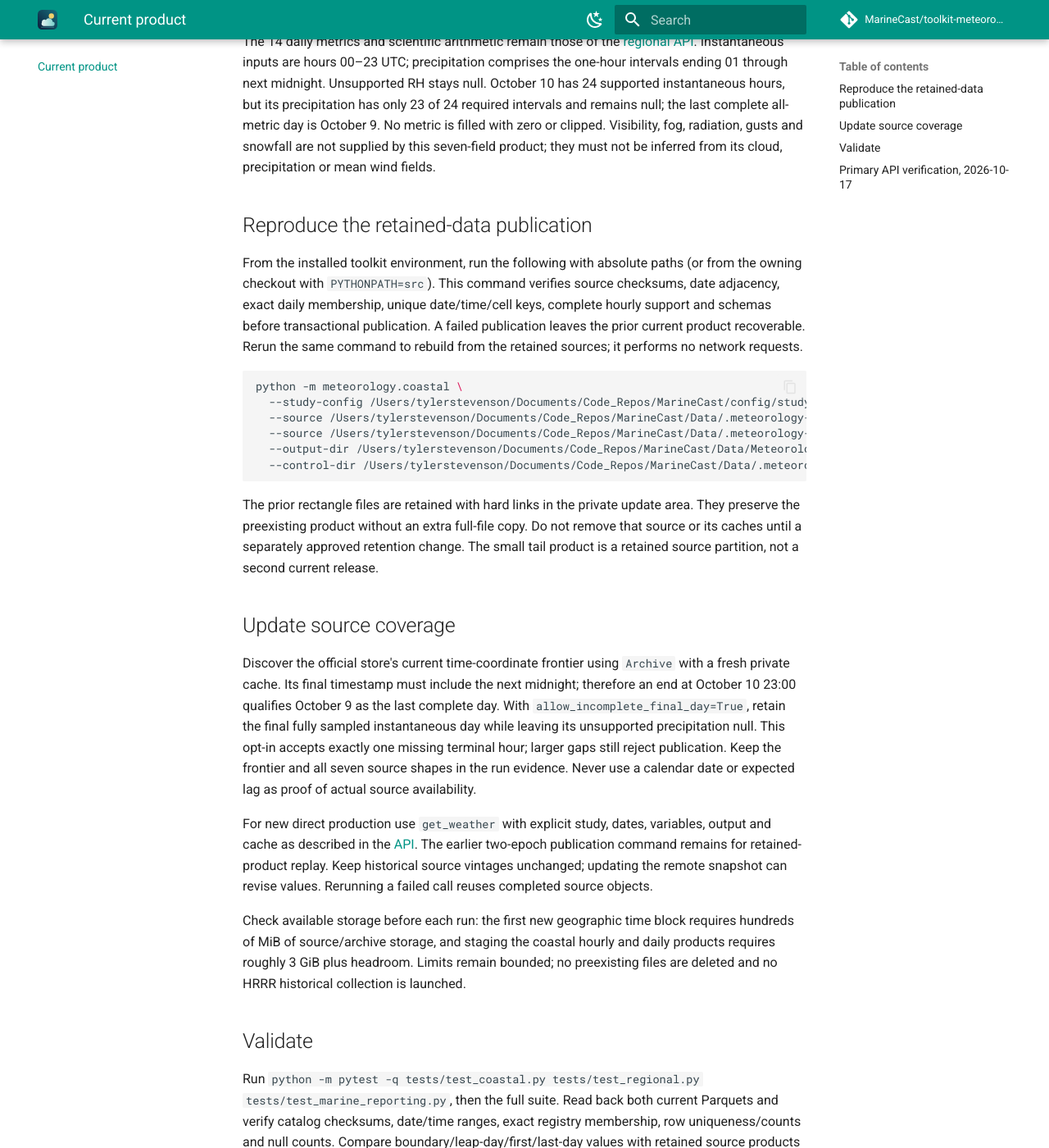
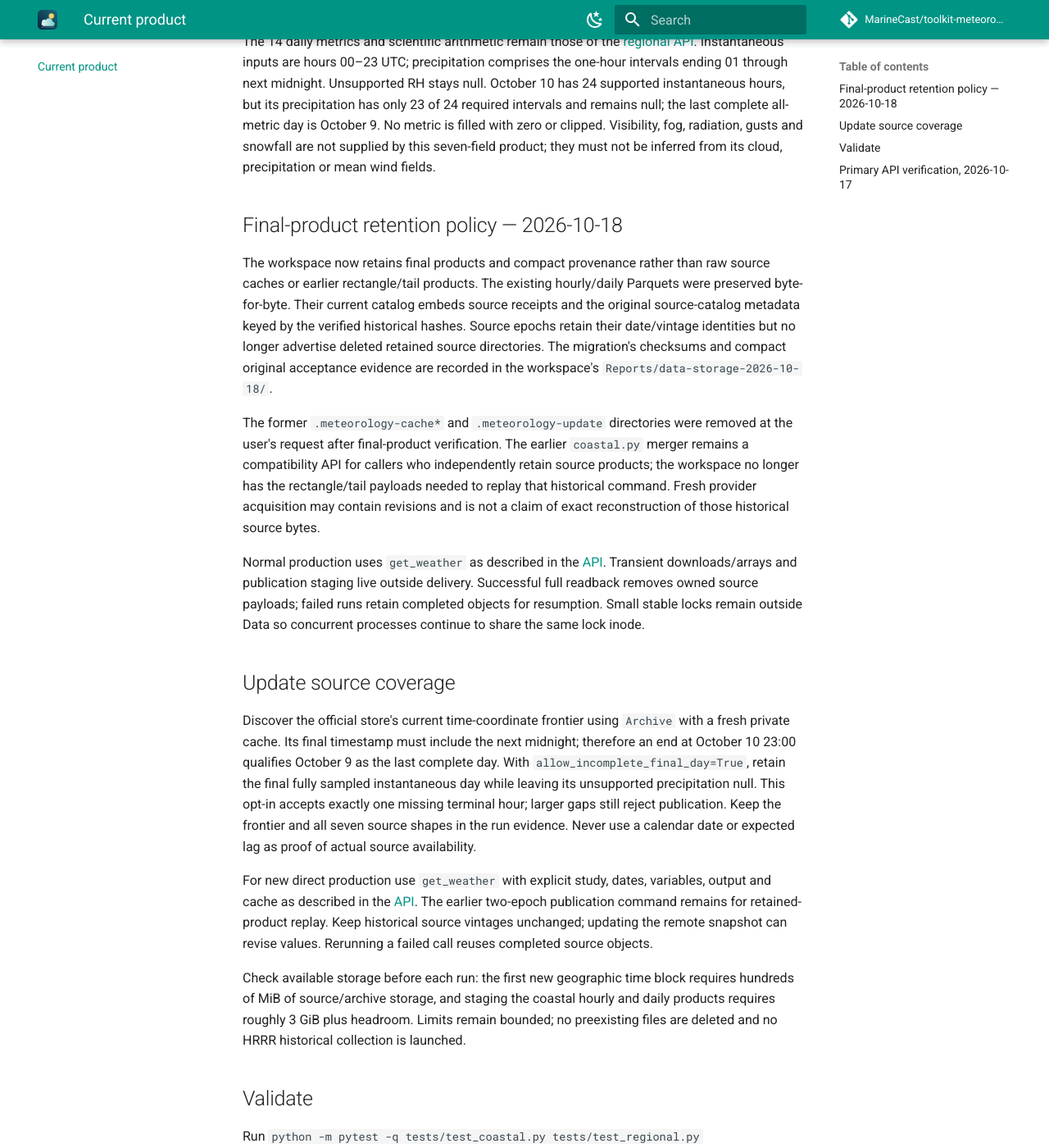
Before and after one commit to MarineCast/toolkit-meteorology, an MkDocs documentation site: the page built from docs/coastal-product.md, in a window 1280 px wide and 1400 px high, scrolled down 529 px. Shown: the whole window at 82% size. Built offline with MkDocs 1.6.1 and Material for MkDocs 9.7.7, drawn with Linux system fonts in a browser that asks for light colours; comment, search, counter and statistics services are not loaded; some of the changed text lies outside the part shown.

Commit message:
Keep weather publication staging and owned sources outside delivery

````diff
--- a/docs/coastal-product.md
+++ b/docs/coastal-product.md
@@ -24,28 +24,28 @@ complete all-metric day is October 9. No metric is filled with zero or clipped.
 fog, radiation, gusts and snowfall are not supplied by this seven-field product;
 they must not be inferred from its cloud, precipitation or mean wind fields.
 
-## Reproduce the retained-data publication
+## Final-product retention policy — 2026-10-18
 
-From the installed toolkit environment, run the following with absolute paths
-(or from the owning checkout with `PYTHONPATH=src`). This command verifies source
-checksums, date adjacency, exact daily membership, unique date/time/cell keys,
-complete hourly support and schemas before transactional publication. A failed
-publication leaves the prior current product recoverable. Rerun the same command
-to rebuild from the retained sources; it performs no network requests.
+The workspace now retains final products and compact provenance rather than raw
+source caches or earlier rectangle/tail products. The existing hourly/daily Parquets
+were preserved byte-for-byte. Their current catalog embeds source receipts and the
+original source-catalog metadata keyed by the verified historical hashes. Source
+epochs retain their date/vintage identities but no longer advertise deleted retained
+source directories. The migration's checksums and compact original acceptance evidence
+are recorded in the workspace's `Reports/data-storage-2026-10-18/`.
 
-```sh
-python -m meteorology.coastal \
-  --study-config /Users/tylerstevenson/Documents/Code_Repos/MarineCast/config/study.v1.json \
-  --source /Users/tylerstevenson/Documents/Code_Repos/MarineCast/Data/.meteorology-update/retained-rectangle-20261015 \
-  --source /Users/tylerstevenson/Documents/Code_Repos/MarineCast/Data/.meteorology-update/tail \
-  --output-dir /Users/tylerstevenson/Documents/Code_Repos/MarineCast/Data/Meteorology \
-  --control-dir /Users/tylerstevenson/Documents/Code_Repos/MarineCast/Data/.meteorology-coastal-publication
-```
+The former `.meteorology-cache*` and `.meteorology-update` directories were removed
+at the user's request after final-product verification. The earlier `coastal.py`
+merger remains a compatibility API for callers who independently retain source
+products; the workspace no longer has the rectangle/tail payloads needed to replay
+that historical command. Fresh provider acquisition may contain revisions and is
+not a claim of exact reconstruction of those historical source bytes.
 
-The prior rectangle files are retained with hard links in the private update area.
-They preserve the preexisting product without an extra full-file copy. Do not
-remove that source or its caches until a separately approved retention change.
-The small tail product is a retained source partition, not a second current release.
+Normal production uses `get_weather` as described in the [API](regional-api.md).
+Transient downloads/arrays and publication staging live outside delivery. Successful
+full readback removes owned source payloads; failed runs retain completed objects for
+resumption. Small stable locks remain outside Data so concurrent processes continue
+to share the same lock inode.
 
 ## Update source coverage
 
@@ -80,30 +80,15 @@ aggregates from hourly inputs. Requested future/unavailable dates remain in the
 catalog's unavailable interval. Source and method lineage are in `source_epochs`
 and `study_identity`; current registry mask and membership hashes are explicit.
 
-An executable bounded update helper is retained at
-`MarineCast/Data/.meteorology-update/update_current.py`. From this checkout:
+The former workspace-specific update/acceptance helpers were working files and
+were removed with `.meteorology-update`. Use `get_weather` for updates and
+`check_weather(..., study_config=...)` for current validation. Historical acceptance
+counts are not a current validation run.
 
-```sh
-# Metadata-only frontier/plan; use a fresh cache for a newer source vintage.
-PYTHONPATH=src .venv/bin/python ../../Data/.meteorology-update/update_current.py \
-  --cache-dir ../../Data/.meteorology-cache-YYYYMMDD
-# Resume the same bounded acquisition and publish exact coastal membership.
-PYTHONPATH=src .venv/bin/python ../../Data/.meteorology-update/update_current.py \
-  --cache-dir ../../Data/.meteorology-cache-YYYYMMDD --run
-# Full independent streaming readback plus sampled native arithmetic checks.
-PYTHONPATH=src .venv/bin/python ../../Data/.meteorology-update/validate_current.py
-```
-
-The independent validator is the retained October 2026 acceptance check, with
-explicit expected membership/null counts and sampled dates. Update its expected
-frontier/null assertions when qualifying a later vintage; do not interpret an
-old acceptance report as validation of a new update.
-
-`Data/.meteorology-update/native-sampling-crosswalk.parquet` records each approved
-cell's source-grid index, latitude/longitude, distance, grid hash and method. The
-463 reporting cells sample 243 distinct native points; the largest recorded
-centroid-to-source distance is about 16.4 km. This is a sampling witness, not an
-independent weather measurement or a water-only atmospheric average.
+The compact native-sampling crosswalk is retained as provenance in the workspace
+migration report. It records source-grid indices, latitude/longitude, distances,
+grid hash and method for the 463 reporting cells sampling 243 distinct native points.
+It is a sampling witness, not an independent measurement or a water-only average.
 
 The refreshed provider chunks span 2024-10-22–2026-10-10 because the geographic
 store compresses a long time series into each spatial object. Retrieving the new
--- a/docs/regional-api.md
+++ b/docs/regional-api.md
@@ -104,6 +104,25 @@ Filesystem access is checked without probing writes and can change after preflig
 ```sh
 meteorology preflight
 ```
+
+## Source and working-data lifecycle
+
+The supported `get_weather` API stores staging/journals and a stable lock outside
+the delivery parent, under
+`output_dir.parent.parent/.marinecast-work/meteorology/<destination-hash>`.
+With the default output `Data/Meteorology`, this is beside `Data`, not inside it.
+Default downloads use an owned child of this work area. An explicit `cache_dir`
+selects a work base with a destination-specific owned child, never permission to
+clear unrelated files. The lower-level compatibility `get_data` preserves an
+explicit caller cache; it is not the supported root product API.
+
+After publication, the complete final files/catalog are reopened and validated
+before owned source objects, processed arrays, mapping caches and temporary evidence
+are removed. Receipts/hashes are embedded in `catalog.json`; timestamps and source
+epochs remain explicit. Failed runs retain completed inputs for manual resumption.
+Successful contained requests need no source archive. Future acquisition or a full
+rebuild may download data again and can encounter revised provider values. This
+policy preserves external study grids/masks and caller-owned sources.
 
 ## Files and quantities
 
````
Also changed, not shown: AGENTS.md (+5 -1 lines), README.md (+6 -1 lines), docs/ARCHITECTURE.md (+7 -2 lines), docs/CONTRACTS.md (+6 -2 lines), 2 other files.
